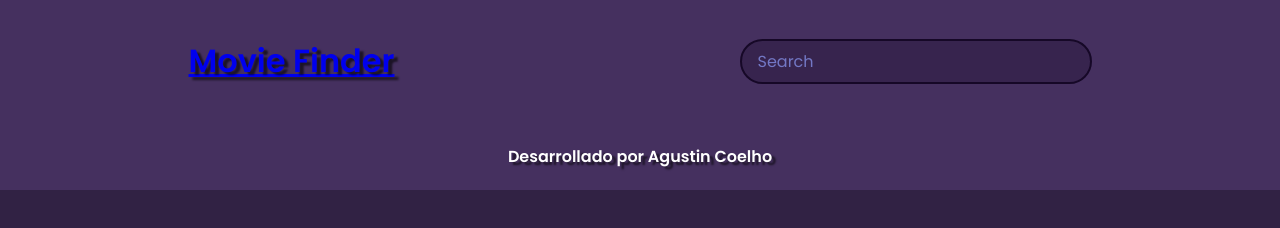
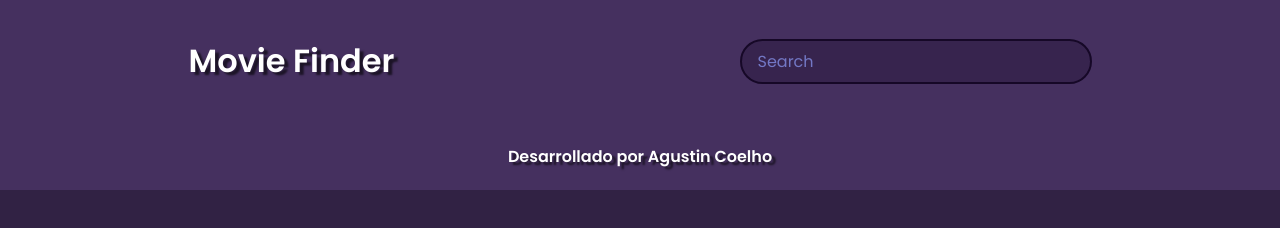
Before and after one commit to ccoelh0/buscador-de-peliculas, a plain HTML site: page index.html in a window 1280 px wide. Drawn offline with nearby package versions, Linux system fonts and the light colour scheme; no server answers.

Commit message:
mas cambios

```diff
--- a/style.css
+++ b/style.css
@@ -19,9 +19,10 @@ header {
   padding: 1rem;
 }
 
-header h1 {
+header h1 a {
   color: white;
   text-shadow: 4px 3px 2px rgba(0, 0, 0, 0.6);
+  text-decoration: none;
 }
 
 footer {
```
